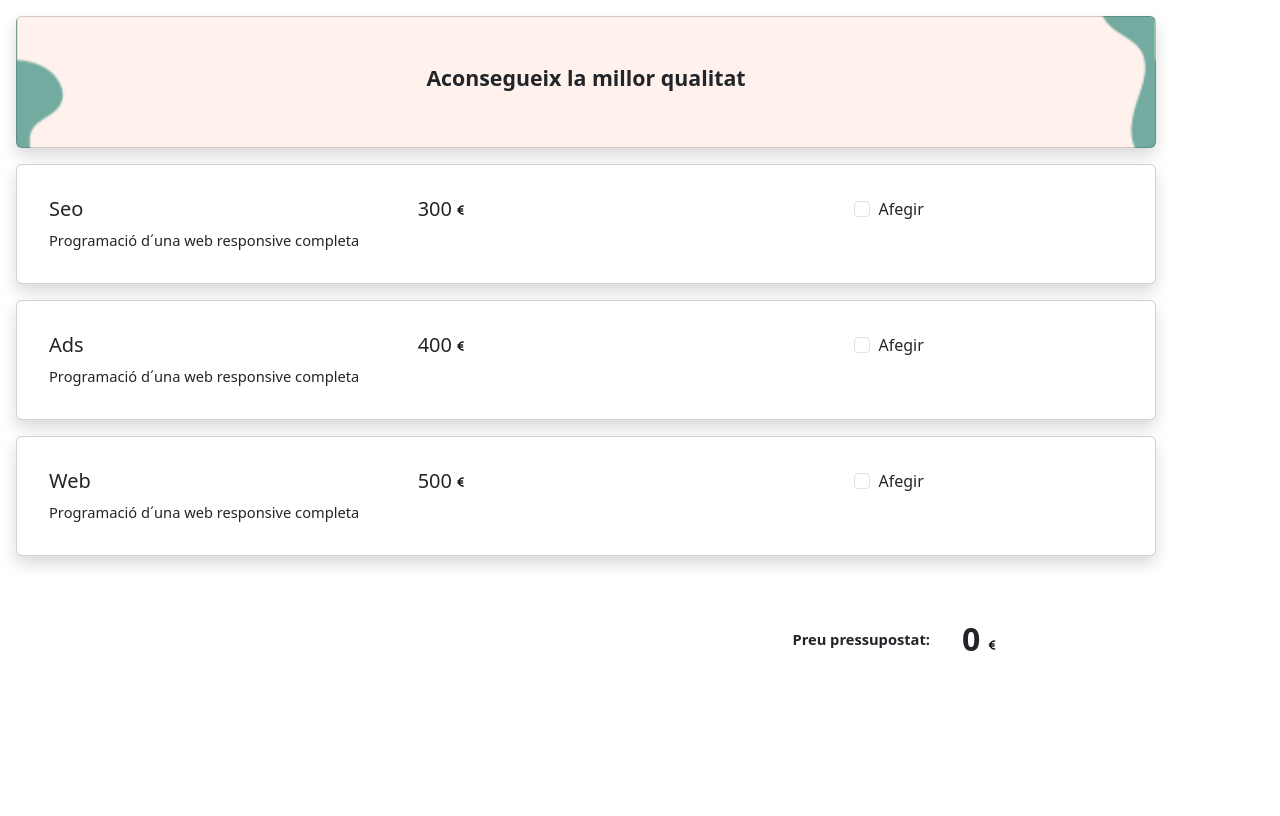
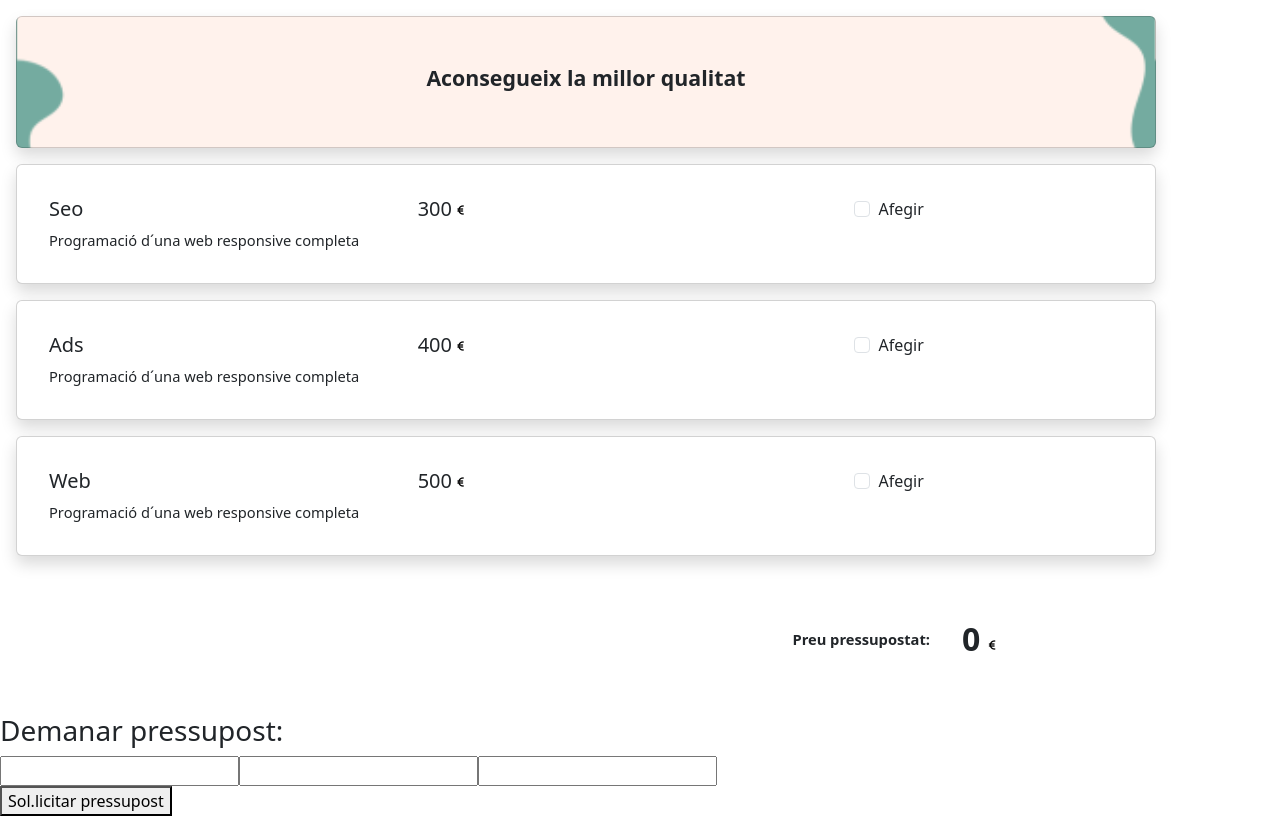
Before and after one commit to Elisenda-LV/budget, an Angular app: page / in a window 1280 px wide. Built offline with nearby package versions, Linux system fonts and the light colour scheme.

Commit message:
exercici3

```diff
--- a/src/app/home/home.component.html
+++ b/src/app/home/home.component.html
@@ -99,3 +99,23 @@
   </div>
 
 </form>
+
+
+
+<!-- SOL.LICITAR PRESSUPOST -->
+
+<form>
+
+  <div>
+    <h3>Demanar pressupost:</h3>
+    <div>
+      <div>
+        <input type="text">
+        <input type="text">
+        <input type="email">
+      </div>
+      <button>Sol.licitar pressupost</button>
+    </div>
+  </div>
+
+</form>
```
